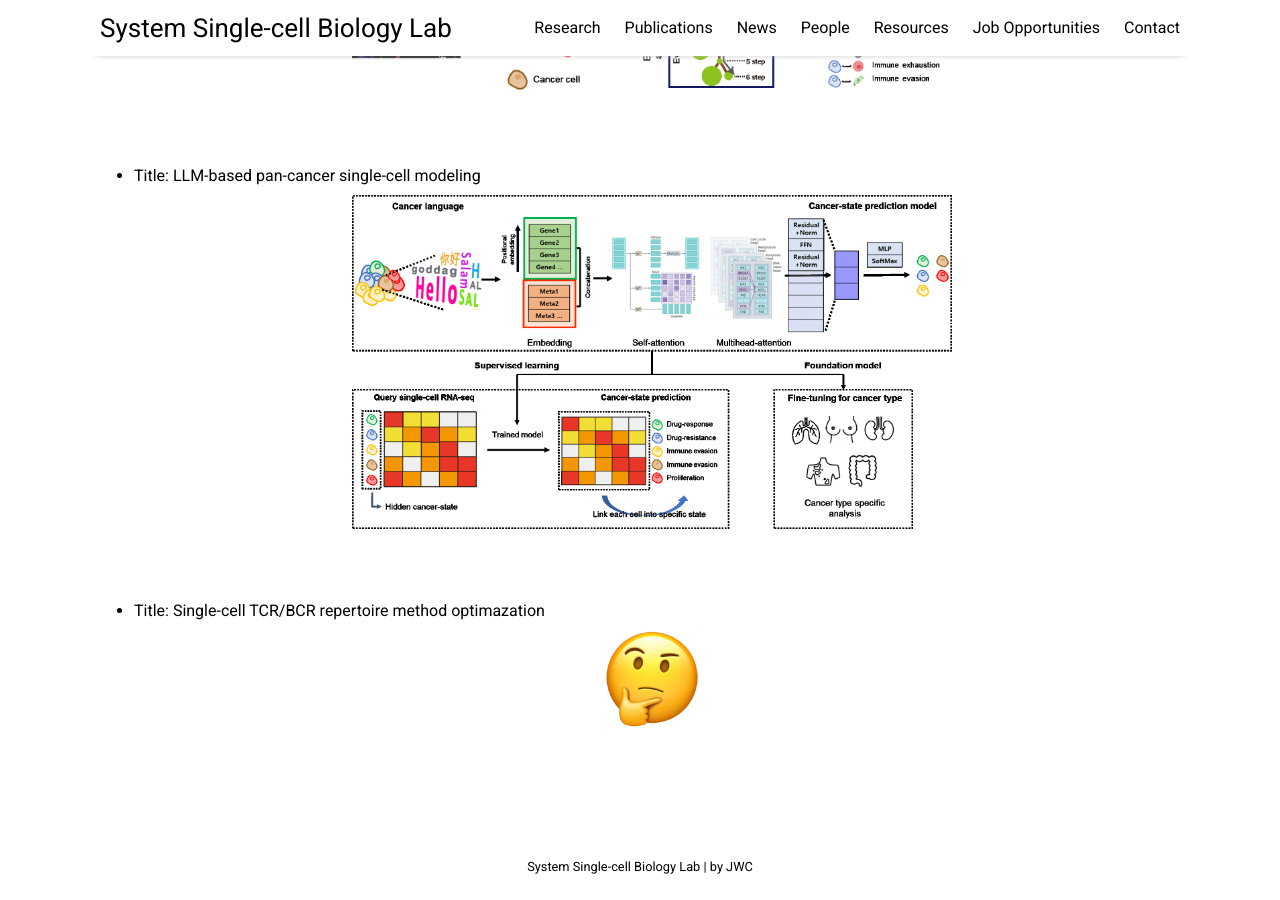
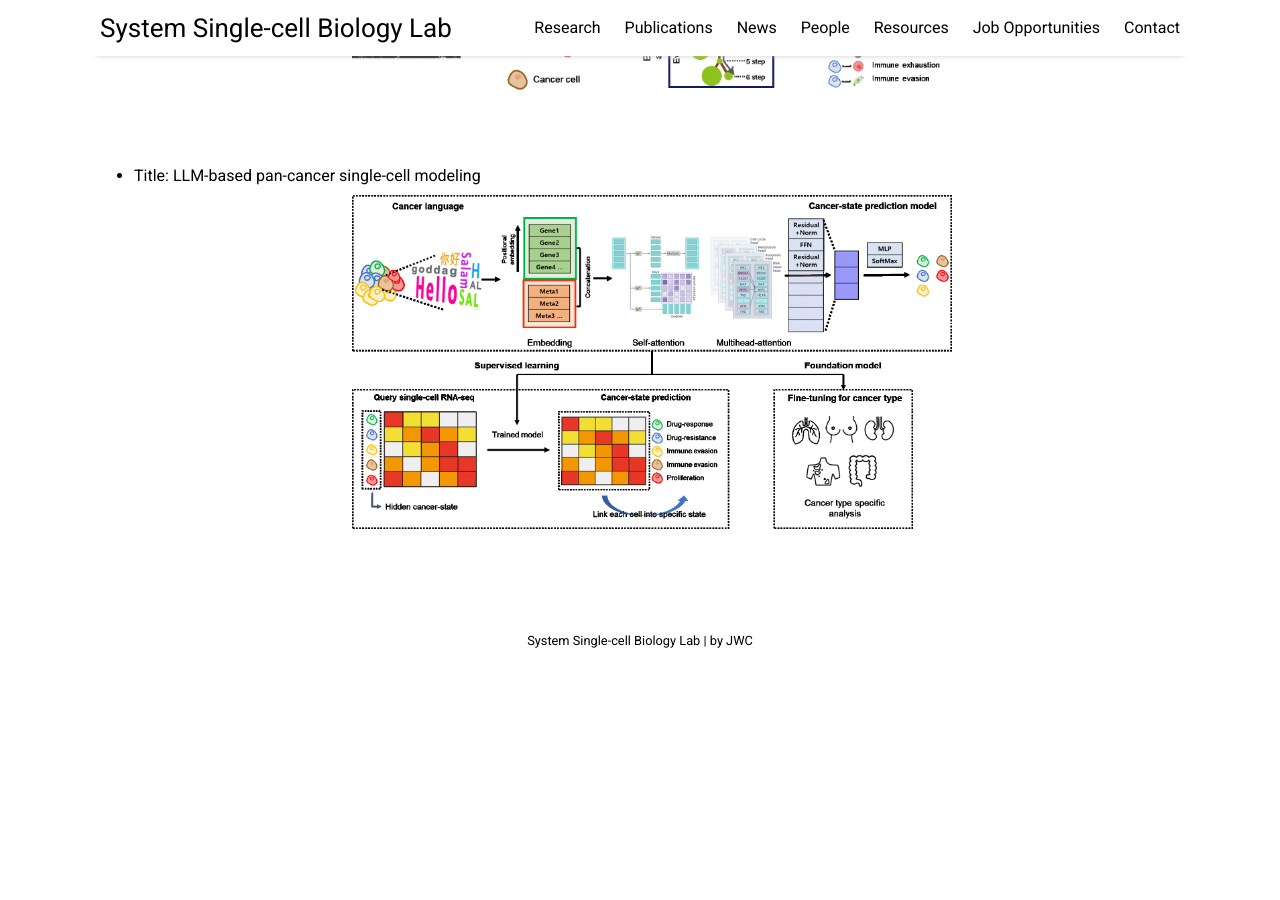
Before and after one commit to jaewon-cho/jaewon-cho.github.io, a Jekyll site: the page built from pages/research.md, in a window 1280 px wide and 900 px high, scrolled down 1415 px. Built offline with Jekyll 4.4.1, drawn with Linux system fonts in a browser that asks for light colours; nearby versions of some CDN libraries; after the commit the page ends 2089 px from its top, so only the background shows below that.

Commit message:
Update research.md

```diff
--- a/pages/research.md
+++ b/pages/research.md
@@ -26,6 +26,3 @@ We are trying to establish a hidden feature with big "pan-cancer" data.
 
 - Title: LLM-based pan-cancer single-cell modeling <br/>
 <img src="/assets/img/cancer_llm.gif"> <br/><br/>
-
-- Title: Single-cell TCR/BCR repertoire method optimazation <br/>
-<img src="/assets/img/job.png" width="100"/> <br/><br/><br/>
```
